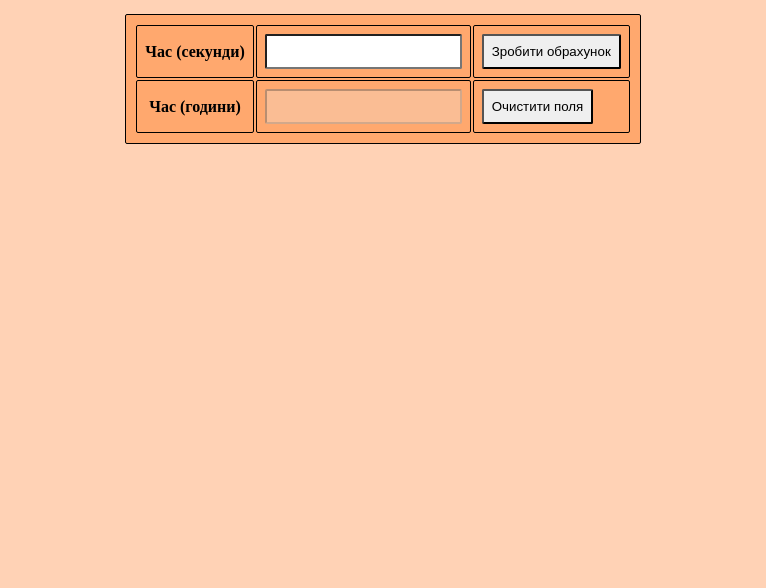
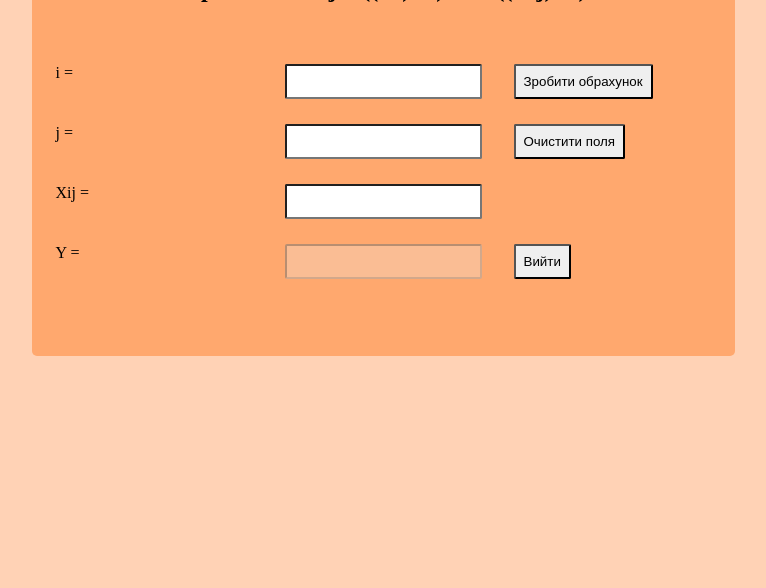
Before and after one commit to Kurabombei/express-js-simple-server, a website: page index.html in a window 1280 px wide. Shown: the part 212-800 px from the top of the page, without its empty margins (257-1023 px from the left). Drawn offline with Linux system fonts and the light colour scheme.

Commit message:
Added sr-2 task on other branch

```diff
--- a/index.html
+++ b/index.html
@@ -5,7 +5,7 @@
 	<meta name="viewport"
 	      content="width=device-width, user-scalable=no, initial-scale=1.0, maximum-scale=1.0, minimum-scale=1.0">
 	<meta http-equiv="X-UA-Compatible" content="ie=edge">
-	<title>politeh sr-1</title>
+	<title>politeh sr-2</title>
 	<style>
 		body {
 			display: flex;
@@ -15,17 +15,31 @@
 			background-color: #ffd2b5;
 		}
 
-		h1 {
+        .card {
+	        height: 400px;
+            display: grid;
+            grid-template-columns: repeat(3, 1fr);
+            grid-template-rows: 100px 1fr;
+            grid-column-gap: 0;
+            grid-row-gap: 0;
             margin-top: 8rem;
-		}
-
-        table {
+	        border-radius: 5px;
 			background-color: #ffa86e;
 		}
 
-        table, th, td {
-            border: 1px solid black;
+        .card__title {
+            grid-area: 1 / 1 / 2 / 4;
+		}
+
+        .card__col {
+            display: grid;
+            grid-template-rows: repeat(3, 60px) 1fr;
         }
+
+        .card__col > div:nth-last-child(1) {
+            justify-self: stretch;
+        }
+
         * {
 	        border-radius: 0.125rem;
 	        padding: 0.5rem;
@@ -33,24 +47,32 @@
 	</style>
 </head>
 <body>
-<h1>Перерахунок секунд в години</h1>
-<table>
-	<tr>
-		<th>Час (секунди)</th>
-		<td><input type="number" id="seconds" name="seconds"></td>
-		<td><button onclick="sendRequest()">Зробити обрахунок</button></td>
-	</tr>
-	<tr>
-		<th>Час (години)</th>
-		<td><input type="number" id="result" disabled></td>
-		<td><button onclick="clearInput()">Очистити поля</button></td>
-	</tr>
-</table>
+<section class="card">
+	<h1 class="card__title">Обчислити вираз Y= 1+Xij + ((Xi)^2)/2! + ((Xij)^3)/3!</h1>
+	<div class="card__col">
+		<div class="card__name">i = </div>
+		<div class="card__name">j = </div>
+		<div class="card__name">Xij = </div>
+		<div class="card__name">Y = </div>
+	</div>
+	<div class="card__col">
+		<div class="card__input"><input type="number" id="var_i" name="var_i"></div>
+		<div class="card__input"><input type="number" id="var_j" name="var_j"></div>
+		<div class="card__input"><input type="number" id="var_x" name="var_x"></div>
+		<div class="card__input"><input type="number" id="result" disabled></div>
+	</div>
+	<div class="card__col">
+		<div class="card__action"><button onclick="sendRequest()">Зробити обрахунок</button></div>
+		<div class="card__action"><button onclick="clearInput()">Очистити поля</button></div>
+		<div class="card__action"></div>
+		<div class="card__action"><button onclick="closePage()">Вийти</button></div>
+	</div>
+</section>
 <script>
 	async function sendRequest() {
-		const input = document.getElementById('seconds').value;
-		let body = {seconds: input};
-		let response = fetch('/seconds', {
+		const input = document.getElementById('var_x').value;
+		let body = {var_x: input};
+		let response = fetch('/calculate_y', {
 			method: 'POST',
 			headers: {
 			'Content-Type': 'application/json'
@@ -62,8 +84,14 @@
 	}
 
 	function clearInput() {
-		document.getElementById("seconds").value = "";
+		document.getElementById("var_i").value = "";
+		document.getElementById('var_j').value = "";
+		document.getElementById("var_x").value = "";
 		document.getElementById('result').value = "";
+	}
+
+	function closePage() {
+		document.close();
 	}
 </script>
 </body>
```
Also changed, not shown: app.js (+12 -8 lines).
